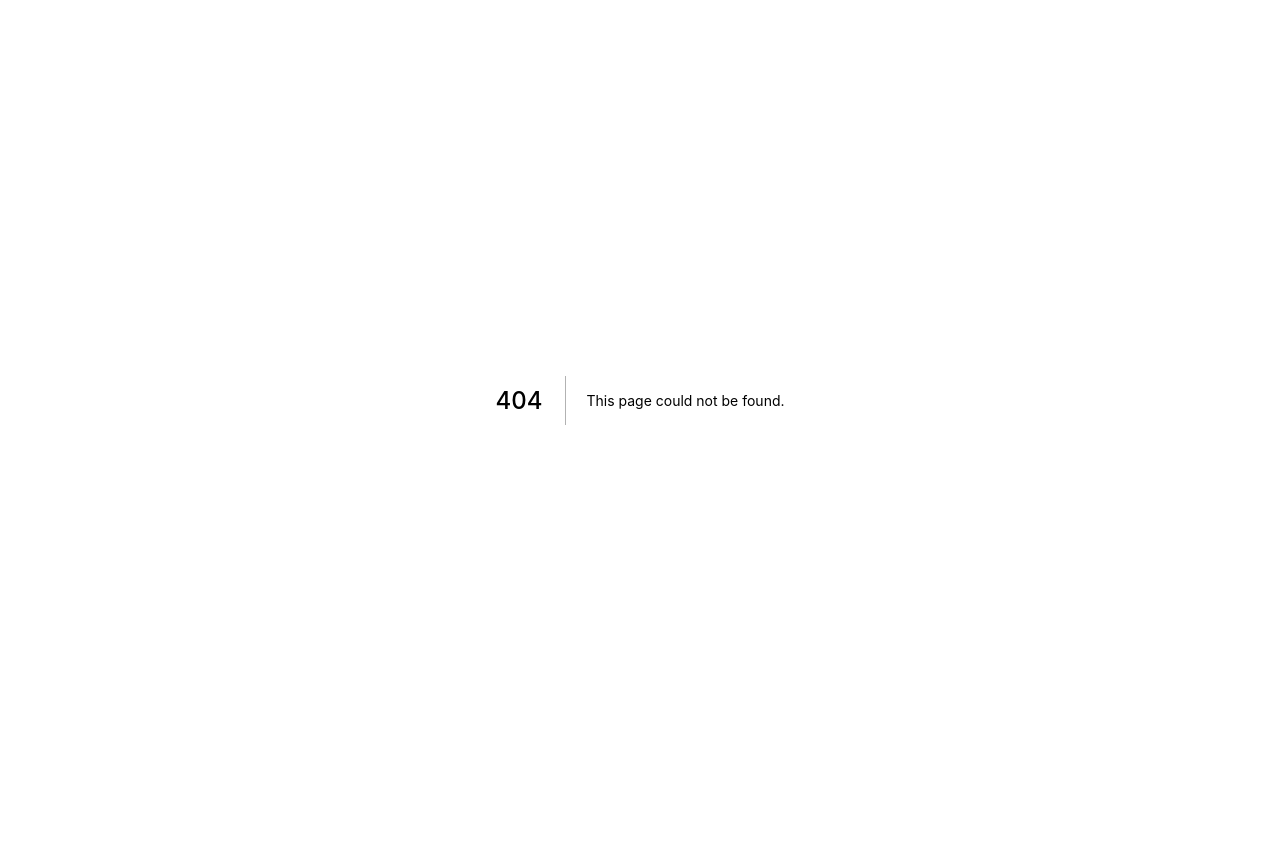
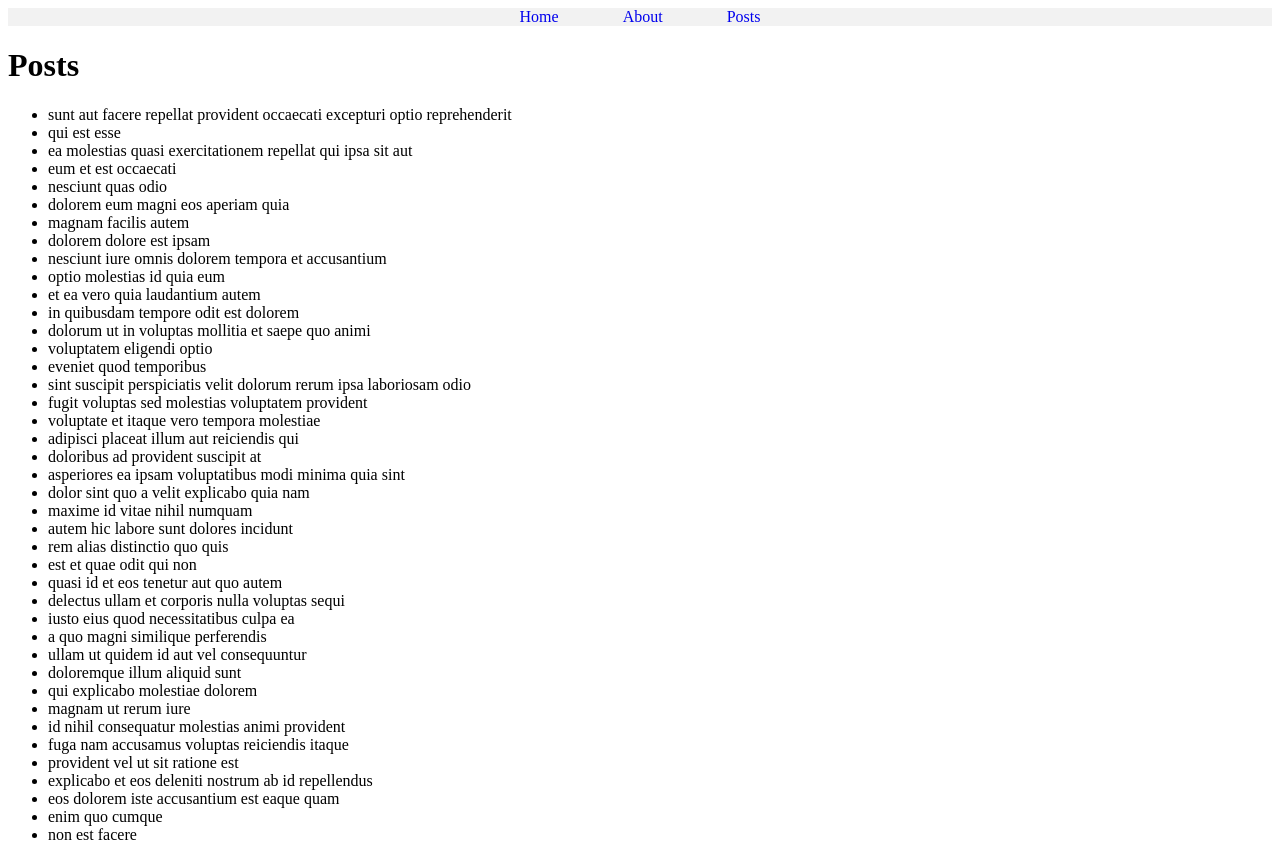
Before and after one commit to FrancisCalizo/JS-Concepts-2020, a Next.js app in the folder nextjs-react-query-posts/: page /posts in a window 1280 px wide. Before the commit this address had no page. Shown: the top 842 px of the page. Before the commit the page ends 800 px from the top, so only its background shows below. Built offline with nearby package versions, Linux system fonts and the light colour scheme; data requests are answered from the project's data file.

Commit message:
implement getServerSideProps

```diff
--- /dev/null
+++ b/nextjs-react-query-posts/src/components/PostItem.tsx
@@ -0,0 +1,13 @@
+import { Post } from '../types/index';
+
+interface Props {
+  post: Post;
+}
+
+export default function PostItem({ post }: Props) {
+  return (
+    <>
+      <li>{post.title}</li>
+    </>
+  );
+}
--- a/nextjs-react-query-posts/src/pages/about.tsx
+++ b/nextjs-react-query-posts/src/pages/about.tsx
@@ -1,13 +1,9 @@
-import Link from 'next/link';
 import Layout from '../components/layout';
 
 export default function About() {
   return (
     <Layout title="About Page">
       <h1>This is the about page</h1>
-      <Link href="/">
-        <a> Back Home</a>
-      </Link>
     </Layout>
   );
 }
--- /dev/null
+++ b/nextjs-react-query-posts/src/pages/posts.tsx
@@ -0,0 +1,33 @@
+import Layout from '../components/layout';
+import { GetServerSideProps } from 'next';
+
+import PostItem from '../components/PostItem';
+import { Post } from '../types/index';
+
+type Props = {
+  posts: Post[];
+};
+
+export default function Posts({ posts }: Props) {
+  return (
+    <Layout title="Posts">
+      <h1>Posts</h1>
+      <ul>
+        {posts.map((post) => (
+          <PostItem key={post.id} post={post} />
+        ))}
+      </ul>
+    </Layout>
+  );
+}
+
+export const getServerSideProps: GetServerSideProps = async () => {
+  const res = await fetch('http://localhost:3001/posts');
+  const data: Post[] = await res.json();
+
+  return {
+    props: {
+      posts: data,
+    },
+  };
+};
--- /dev/null
+++ b/nextjs-react-query-posts/src/types/index.ts
@@ -0,0 +1,6 @@
+export interface Post {
+  userId: number;
+  id: number;
+  title: string;
+  body: string;
+}
```
Also changed, not shown: 1 other file (tests, documents, lock files or other folders).
